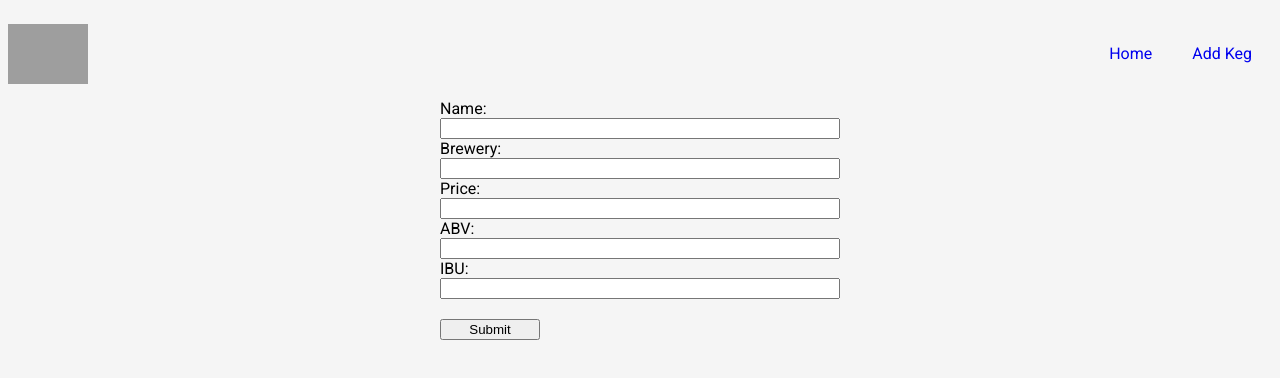
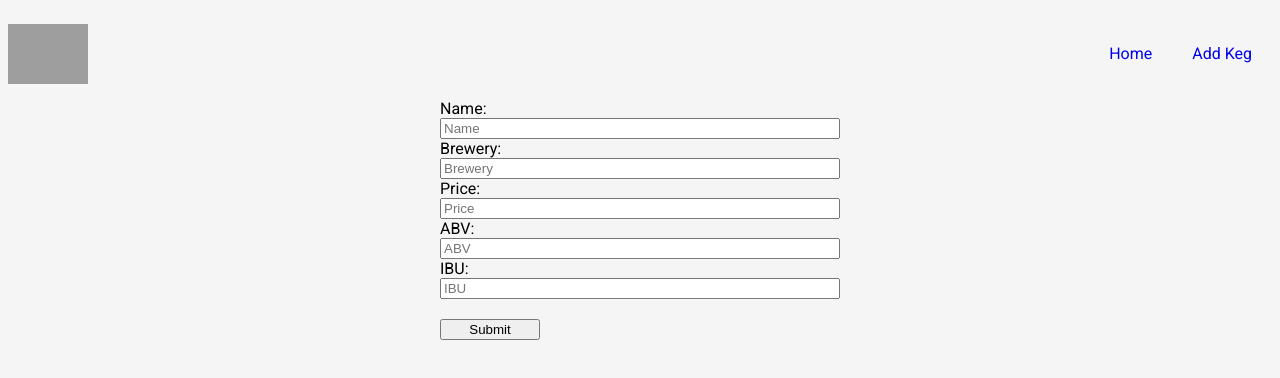
Before and after one commit to tbssnch/react-tap-list, a React app: page /#/AddKeg in a window 1280 px wide. Before the commit this address led to /#/editkeg. Shown: the top 378 px of the page. Built offline with nearby package versions, Linux system fonts and the light colour scheme; grey boxes are pictures that could not be loaded.

Commit message:
refactor add keg component to return the value inputted into the form back to the user in the console

```diff
--- a/src/components/AddKeg.jsx
+++ b/src/components/AddKeg.jsx
@@ -1,6 +1,18 @@
 import React from 'react';
 
 function AddKeg() {
+  let _name = null;
+  let _brewery = null;
+  let _price = null;
+  let _abv = null;
+  let _ibu = null;
+
+
+  function handleAddKeg(event){
+    event.preventDefault();
+    console.log(_name.value);
+  }
+
   return (
     <div>
       <style jsx>
@@ -21,18 +33,39 @@ function AddKeg() {
         `}
       </style>
       <div className="add">
-        <form className="addForm">
+        <form onSubmit={handleAddKeg} className="addForm">
           <label>Name: </label>
-          <input type="text"></input>
+          <input
+            type='text'
+            id='name'
+            placeholder='Name'
+            ref={(input) => {_name = input;}} />
           <label>Brewery: </label>
-          <input type="text"></input>
+          <input
+            type='text'
+            id='brewery'
+            placeholder='Brewery'
+            ref={(input) => {_brewery = input;}} />
           <label>Price: </label>
-          <input type="text"></input>
+          <input
+            type='text'
+            id='price'
+            placeholder='Price'
+            ref={(input) => {_price = input;}} />
           <label>ABV: </label>
-          <input type="text"></input>
+          <input
+            type='text'
+            id='abv'
+            placeholder='ABV'
+            ref={(input) => {_abv = input;}} />
           <label>IBU: </label>
-          <input type="text"></input>
+          <input
+            type='text'
+            id='ibu'
+            placeholder='IBU'
+            ref={(input) => {_ibu = input;}} />
           <button type="submit">Submit</button>
+
         </form>
       </div>
     </div>
--- a/src/components/App.jsx
+++ b/src/components/App.jsx
@@ -11,8 +11,7 @@ class App extends React.Component {
   constructor(props) {
     super(props);
     this.state = {
-      masterKegList: {},
-      selectedKeg: null
+      masterKegList: {}
     };
   }
 
```
